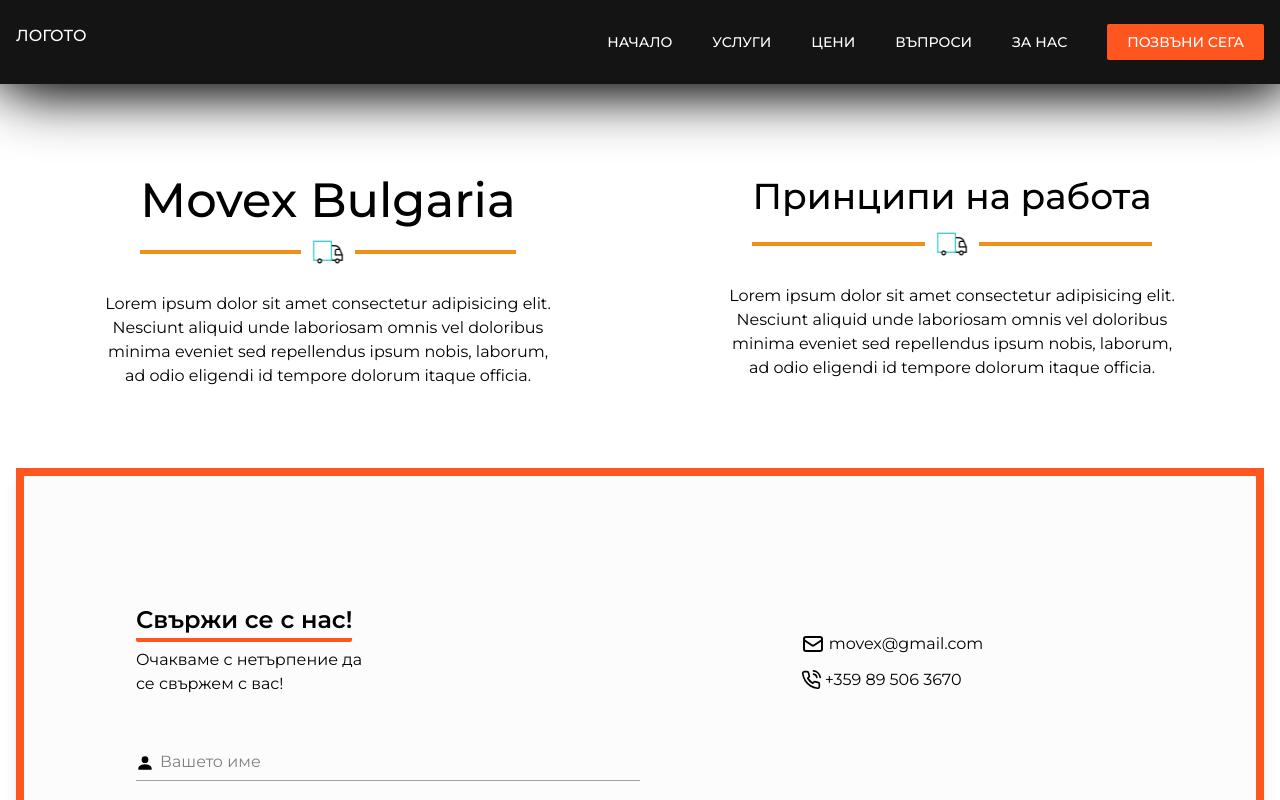
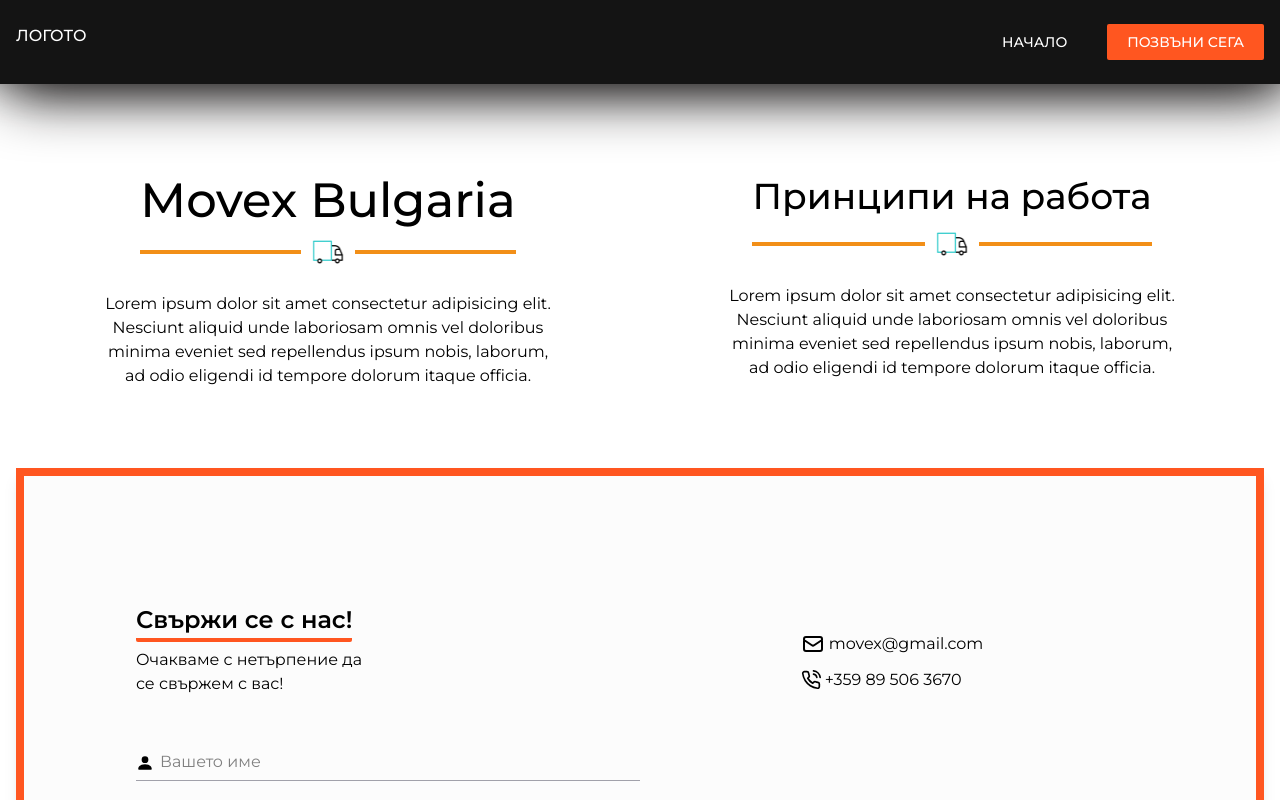
Before and after one commit to StroverIT/cargomove, a Next.js app: page /aboutUs in a window 1280 px wide. Shown: the top 800 px of the page. Built offline with nearby package versions, Linux system fonts and the light colour scheme; a web font is replaced by a local one.

Commit message:
fixing link bug

```diff
--- a/components/layouts/Navigation.js
+++ b/components/layouts/Navigation.js
@@ -27,7 +27,7 @@
   const router = useRouter();
 
   const { heroRef, scrollData } = useContext(globalContext);
-
+  const pathname = router.pathname;
   const [menuOpen, setMenuOpen] = useState(false);
   const [isOnMain, setIsOnMain] = useState(false);
 
@@ -58,7 +58,7 @@
     }
   }, [scrollData]);
   useEffect(() => {
-    if (router.pathname != "/") {
+    if (pathname != "/") {
       setIsOnMain(true);
     } else {
       setIsOnMain(false);
@@ -111,21 +111,28 @@
               <li>
                 <Link href="/">Начало</Link>
               </li>
+              {pathname == "/" && (
                 <li>
                   <a href="#services">Услуги</a>
                 </li>
-
+              )}
+              {pathname == "/" && (
                 <li>
                   <a href="#pricing">Цени</a>
                 </li>
+              )}
+              {pathname == "/" && (
                 <li>
                   <a href="#faq">Въпроси</a>
                 </li>
+              )}
+              {pathname == "/" && (
                 <li>
                   <Link href="/aboutUs" scroll={false}>
                     За нас
                   </Link>
                 </li>
+              )}
               <a href="tel:+359895063670">
                 <li className="px-5 py-2 rounded-sm bg-orange">позвъни сега</li>
               </a>
@@ -176,20 +183,28 @@
                     <li onClick={handleNav.bind({}, "#index")}>
                       <Link href="/">Начало</Link>
                     </li>
+                    {pathname == "/" && (
                       <li onClick={handleNav.bind({}, "#services")}>
                         <a href="#">Услуги</a>
                       </li>
+                    )}
+                    {pathname == "/" && (
                       <li onClick={handleNav.bind({}, "#pricing")}>
                         <a href="#">Цени</a>
                       </li>
+                    )}
+                    {pathname == "/" && (
                       <li onClick={handleNav.bind({}, "#faq")}>
                         <a href="#">Въпроси</a>
                       </li>
+                    )}
+                    {pathname == "/" && (
                       <li>
                         <Link href="/aboutUs" scroll={false}>
                           За нас
                         </Link>
                       </li>
+                    )}
                   </ul>
                 </section>
               </motion.section>
```
Lines whose indentation alone changed are shown as unchanged.
